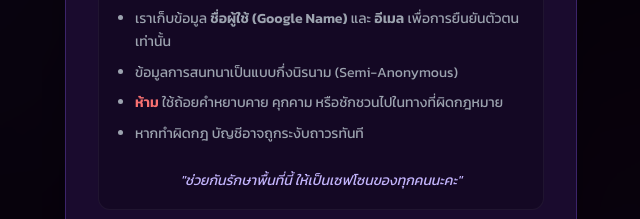
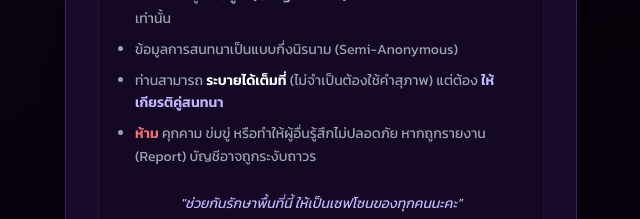
Before and after one commit to soulisweb-code/soulis, a React (Vite) app: page / in a window 1280 px wide. Both pictures are taken after a click on the element "ข้อตกลงการใช้งาน". Shown: the part 293-512 px from the top of the page, without its empty margins (319-959 px from the left). Built offline with nearby package versions, Linux system fonts and the light colour scheme; no server answers.

Commit message:
LoginPolicyUpdate

```diff
--- a/src/pages/Login.jsx
+++ b/src/pages/Login.jsx
@@ -1,6 +1,6 @@
 import { useState } from 'react';
 import { supabase } from '../supabaseClient';
-import { Sparkles, X, Shield, ArrowRight } from 'lucide-react';
+import { Sparkles, X, Shield, ArrowRight, AlertCircle } from 'lucide-react'; // เพิ่ม AlertCircle
 import { Helmet } from 'react-helmet-async';
 
 export default function Login() {
@@ -140,14 +140,16 @@ export default function Login() {
               <button onClick={() => setShowPolicyModal(false)} className="text-gray-400 hover:text-white transition bg-white/5 p-2 rounded-full hover:bg-white/10"><X size={20} /></button>
             </div>
 
-            {/* Modal Content */}
+            {/* Modal Content - แก้ไขข้อความตรงนี้ */}
             <div className="text-sm text-gray-300 space-y-4 leading-relaxed bg-black/20 p-4 rounded-xl border border-white/5 max-h-[40vh] overflow-y-auto custom-scrollbar">
               <p>ยินดีต้อนรับสู่ <strong>Soulis</strong> พื้นที่ปลอดภัยสำหรับการระบายและรับฟัง</p>
               <ul className="list-disc pl-5 space-y-2 text-gray-400">
                 <li>เราเก็บข้อมูล <strong>ชื่อผู้ใช้ (Google Name)</strong> และ <strong>อีเมล</strong> เพื่อการยืนยันตัวตนเท่านั้น</li>
                 <li>ข้อมูลการสนทนาเป็นแบบกึ่งนิรนาม (Semi-Anonymous)</li>
-                <li><span className="text-red-400 font-bold">ห้าม</span> ใช้ถ้อยคำหยาบคาย คุกคาม หรือชักชวนไปในทางที่ผิดกฎหมาย</li>
-                <li>หากทำผิดกฎ บัญชีอาจถูกระงับถาวรทันที</li>
+
+                {/* 🔥 แก้ไขกฎการใช้งาน */}
+                <li>ท่านสามารถ <span className="text-white font-bold">ระบายได้เต็มที่</span> (ไม่จำเป็นต้องใช้คำสุภาพ) แต่ต้อง <span className="text-soulis-300 font-bold">ให้เกียรติคู่สนทนา</span></li>
+                <li><span className="text-red-400 font-bold">ห้าม</span> คุกคาม ข่มขู่ หรือทำให้ผู้อื่นรู้สึกไม่ปลอดภัย หากถูกรายงาน (Report) บัญชีอาจถูกระงับถาวร</li>
               </ul>
               <p className="text-center text-soulis-300 italic pt-2">"ช่วยกันรักษาพื้นที่นี้ ให้เป็นเซฟโซนของทุกคนนะคะ"</p>
             </div>
```
